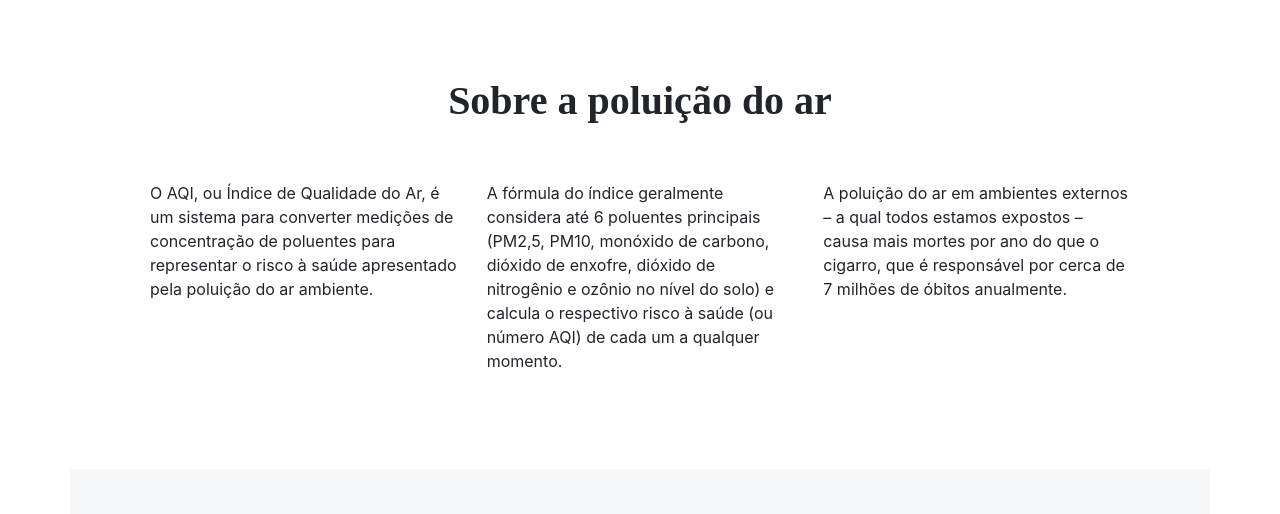
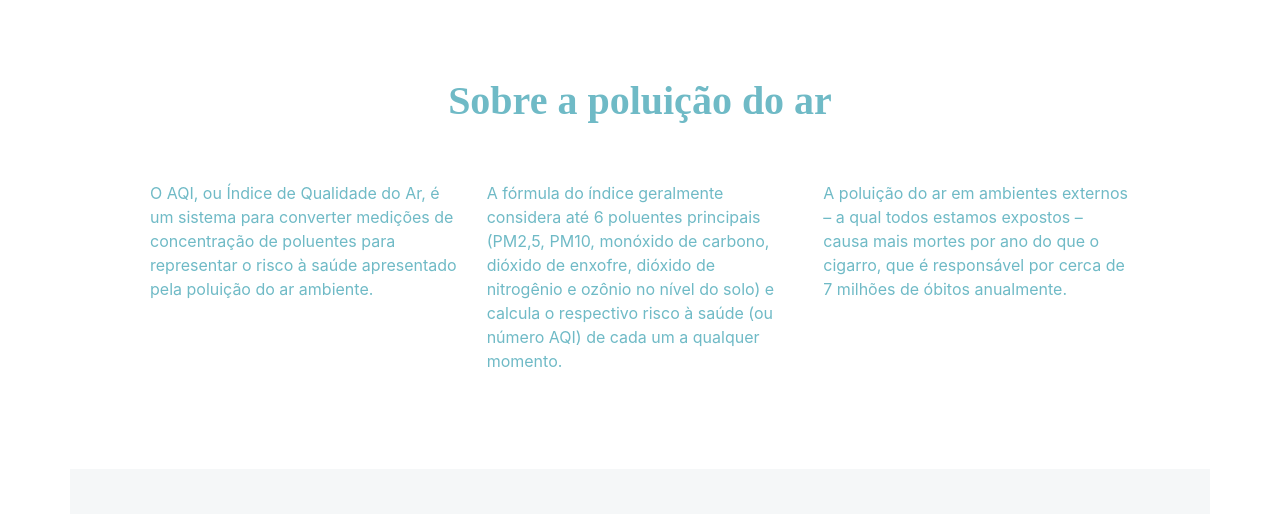
Before and after one commit to kajuayumi/kajuayumi.github.io, a plain HTML site: page index.html in a window 1280 px wide. Shown: the part 697-1211 px from the top of the page. Drawn offline with nearby package versions, Linux system fonts and the light colour scheme; no server answers; grey boxes are pictures that could not be loaded; a web font is replaced by a local one.

Commit message:
Add files via upload

```diff
--- a/index.css
+++ b/index.css
@@ -29,6 +29,7 @@
 
 #sobre{
 	padding: 5rem;
+	color: #6FBAC6;
 }
 
 .cidade{
```
